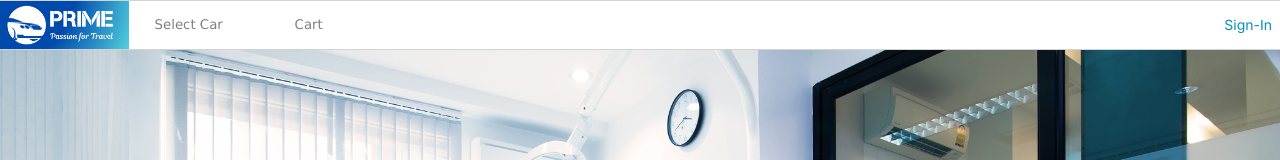
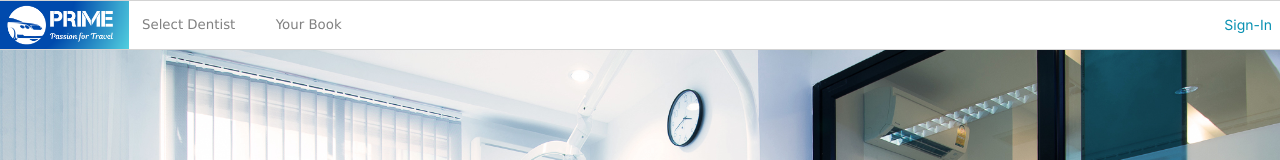
Before and after one commit to 2110503-2564/fe-project-2024-2-runtimeexception, a Next.js app: page / in a window 1280 px wide. Shown: the top 160 px of the page. Built offline with nearby package versions, Linux system fonts and the light colour scheme; no server answers.

Commit message:
reservation not success and register not success

```diff
--- a/src/components/TopMenu.tsx
+++ b/src/components/TopMenu.tsx
@@ -10,9 +10,9 @@ export default async function TopMenu(){
     return(
         <div className={styles.menucontainer}>
             <Image src={'/img/logo.png'} className={styles.logoimg} alt='logo' width={0} height={0} sizes='100vh'/>
-            <TopMenuItem title='Select Car' pageRef='/car'/>
+            <TopMenuItem title='Select Dentist' pageRef='/dentist'/>
 
-        <TopMenuItem title='Cart' pageRef='/cart'/>
+        <TopMenuItem title='Your Book' pageRef='/yourbook'/>
         {
             session?<Link href="/api/auth/signout"> <div className='flex items-center absolute right-0 h-full px-2 absolute right-0 text-cyan-600 text-sm'>Sign-Out of {session.user?.name}</div></Link>
             :<Link href="/api/auth/signin"><div className='flex items-center absolute right-0 h-full px-2 absolute right-0 text-cyan-600 text-sm'>Sign-In</div>
```
